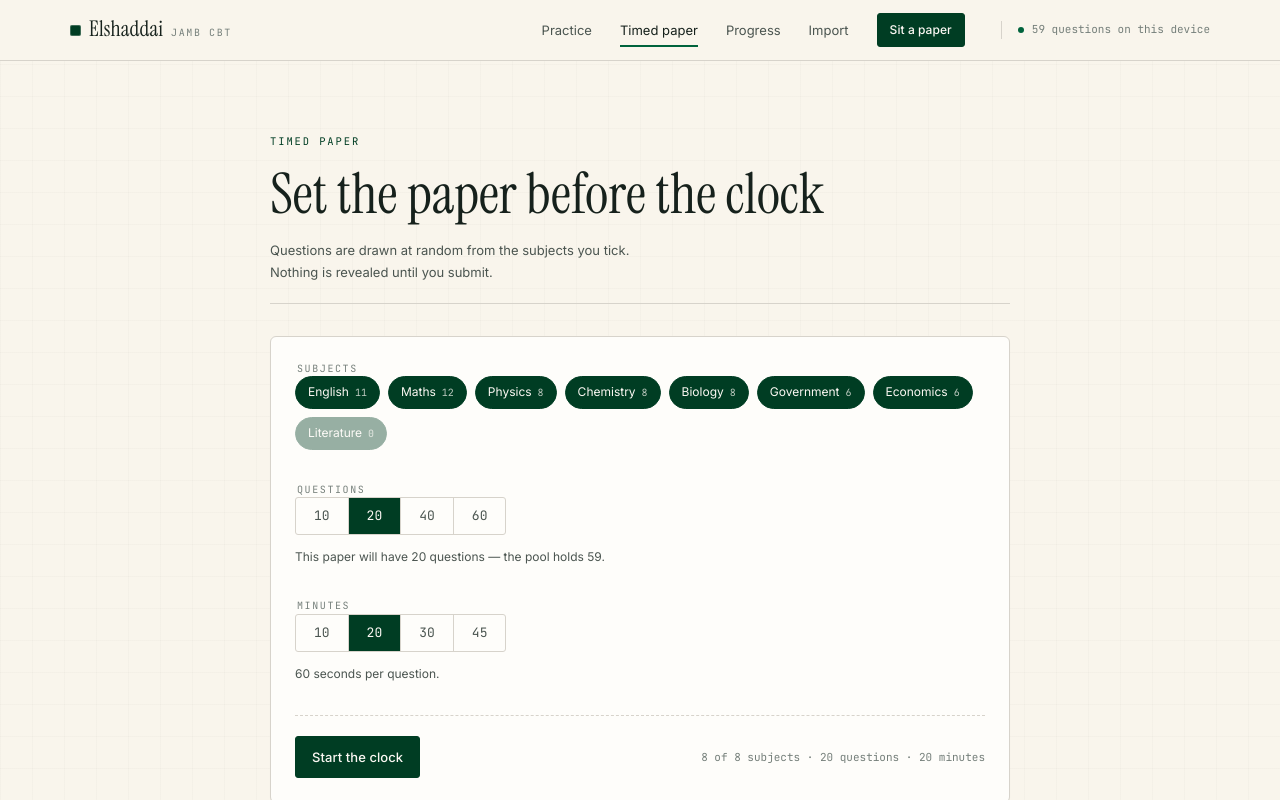
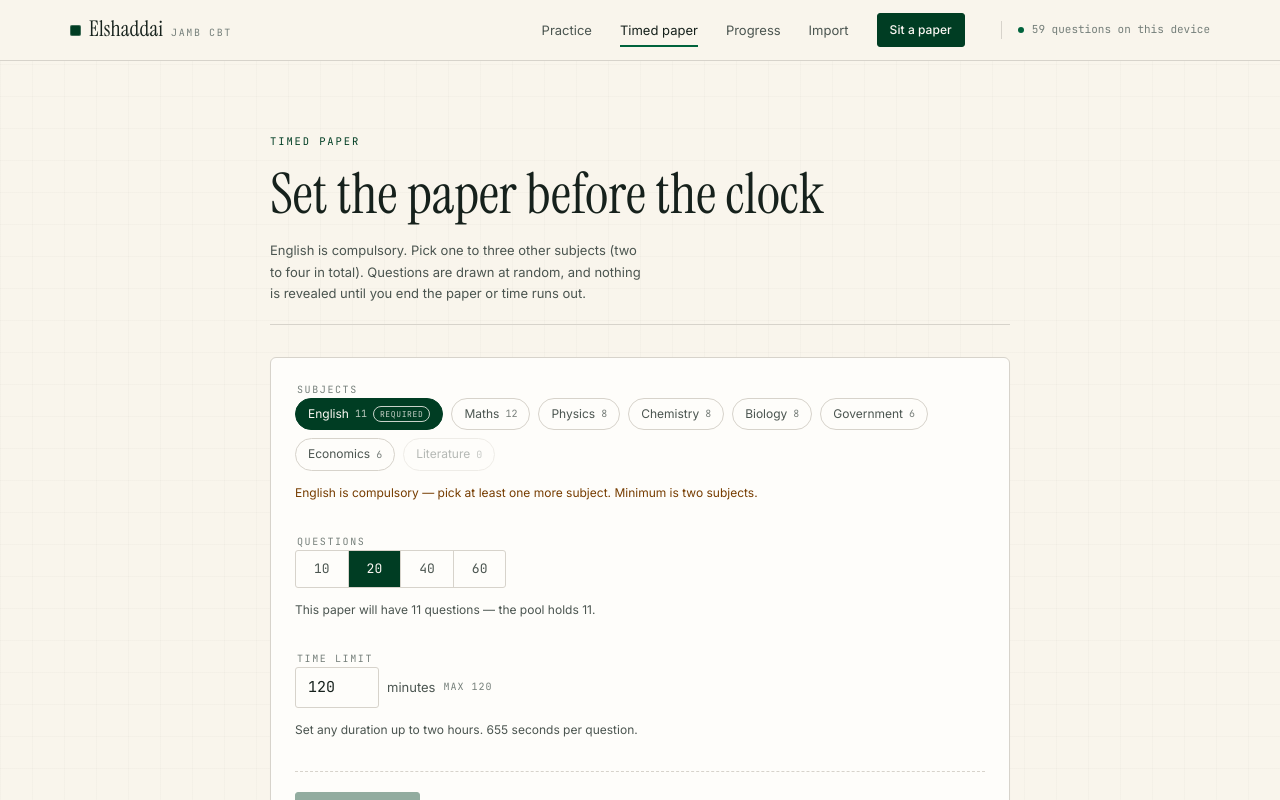
Before and after one commit to Livelove12/elshaddai, a React (Vite) app: page / in a window 1280 px wide. Both pictures are taken after a click on the button "Set up a timed paper". Shown: the top 800 px of the page. Built offline with nearby package versions, Linux system fonts and the light colour scheme.

Commit message:
Enforce JAMB-style subject rules and custom exam time

```diff
--- a/src/components/Exam.tsx
+++ b/src/components/Exam.tsx
@@ -13,7 +13,44 @@ interface Outcome extends SessionRecord {
 }
 
 const COUNT_CHOICES = [10, 20, 40, 60];
-const MINUTE_CHOICES = [10, 20, 30, 45];
+const MIN_SUBJECTS = 2;
+const MAX_SUBJECTS = 4;
+const MAX_MINUTES = 120;
+
+function clampMinutes(raw: string): number {
+  if (!raw.trim()) return MAX_MINUTES;
+  const value = Math.round(Number(raw));
+  if (!Number.isFinite(value) || value < 1) return 1;
+  return Math.min(MAX_MINUTES, value);
+}
+
+function drawPaper(pool: Question[], subjectIds: SubjectId[], count: number): Question[] {
+  const target = Math.min(count, pool.length);
+  if (target === 0) return [];
+
+  const buckets = subjectIds
+    .map((id) => ({ id, items: shuffle(pool.filter((question) => question.subject === id)) }))
+    .filter((bucket) => bucket.items.length > 0);
+  if (buckets.length === 0) return [];
+
+  const base = Math.floor(target / buckets.length);
+  let extra = target - base * buckets.length;
+  const picked: Question[] = [];
+
+  for (const bucket of shuffle(buckets)) {
+    const quota = base + (extra > 0 ? 1 : 0);
+    if (extra > 0) extra -= 1;
+    picked.push(...bucket.items.slice(0, Math.min(quota, bucket.items.length)));
+  }
+
+  if (picked.length < target) {
+    const used = new Set(picked.map((question) => question.id));
+    const rest = shuffle(pool.filter((question) => !used.has(question.id)));
+    picked.push(...rest.slice(0, target - picked.length));
+  }
+
+  return shuffle(picked);
+}
 
 interface ExamProps {
   questions: Question[];
@@ -22,9 +59,10 @@ interface ExamProps {
 
 export function Exam({ questions, onSession }: ExamProps) {
   const [phase, setPhase] = useState<Phase>('setup');
-  const [subjectIds, setSubjectIds] = useState<SubjectId[]>(() => SUBJECTS.map((subject) => subject.id));
+  const [subjectIds, setSubjectIds] = useState<SubjectId[]>(['english']);
   const [count, setCount] = useState(20);
-  const [minutes, setMinutes] = useState(20);
+  const [minutesDraft, setMinutesDraft] = useState(String(MAX_MINUTES));
+  const minutes = clampMinutes(minutesDraft);
 
   const [paper, setPaper] = useState<Question[]>([]);
   const [answers, setAnswers] = useState<Record<string, OptionKey>>({});
@@ -41,13 +79,21 @@ export function Exam({ questions, onSession }: ExamProps) {
     [questions, subjectIds],
   );
   const paperSize = Math.min(count, pool.length);
+  const englishAvailable = questions.filter((question) => question.subject === 'english').length;
+  const atSubjectLimit = subjectIds.length >= MAX_SUBJECTS;
+  const canStart =
+    pool.length > 0 &&
+    subjectIds.length >= MIN_SUBJECTS &&
+    subjectIds.includes('english') &&
+    englishAvailable > 0;
   const current = paper[index];
   const answeredCount = paper.reduce((total, question) => total + (answers[question.id] ? 1 : 0), 0);
 
   const start = useCallback(() => {
-    if (pool.length === 0) return;
+    if (pool.length === 0 || subjectIds.length < MIN_SUBJECTS || !subjectIds.includes('english')) return;
     finished.current = false;
-    setPaper(shuffle(pool).slice(0, Math.min(count, pool.length)));
+    setMinutesDraft(String(minutes));
+    setPaper(drawPaper(pool, subjectIds, count));
     setAnswers({});
     setFlags([]);
     setIndex(0);
@@ -55,7 +101,7 @@ export function Exam({ questions, onSession }: ExamProps) {
     setRemaining(minutes * 60);
     setDeadline(Date.now() + minutes * 60 * 1000);
     setPhase('running');
-  }, [count, minutes, pool]);
+  }, [count, minutes, pool, subjectIds]);
 
   const finish = useCallback(
     (timedOut: boolean) => {
@@ -106,7 +152,12 @@ export function Exam({ questions, onSession }: ExamProps) {
   }, [phase, deadline, remaining, finish]);
 
   const toggleSubject = (id: SubjectId) => {
-    setSubjectIds((value) => (value.includes(id) ? value.filter((item) => item !== id) : [...value, id]));
+    if (id === 'english') return;
+    setSubjectIds((value) => {
+      if (value.includes(id)) return value.filter((item) => item !== id);
+      if (value.length >= MAX_SUBJECTS) return value;
+      return [...value, id];
+    });
   };
 
   const choose = (key: OptionKey) => {
@@ -123,7 +174,8 @@ export function Exam({ questions, onSession }: ExamProps) {
             <p className="eyebrow">Timed paper</p>
             <h1 className="page-title">Set the paper before the clock</h1>
             <p className="page-note">
-              Questions are drawn at random from the subjects you tick. Nothing is revealed until you submit.
+              English is compulsory. Pick one to three other subjects (two to four in total). Questions are drawn
+              at random, and nothing is revealed until you end the paper or time runs out.
             </p>
           </header>
 
@@ -134,21 +186,35 @@ export function Exam({ questions, onSession }: ExamProps) {
                 {SUBJECTS.map((subject) => {
                   const available = questions.filter((question) => question.subject === subject.id).length;
                   const active = subjectIds.includes(subject.id);
+                  const locked = subject.id === 'english';
+                  const blocked = available === 0 || (locked && available > 0) || (!active && atSubjectLimit);
                   return (
                     <button
                       key={subject.id}
                       type="button"
-                      className={`chip ${active ? 'is-active' : ''}`}
+                      className={`chip ${active ? 'is-active' : ''} ${locked && available > 0 ? 'is-locked' : ''}`}
                       aria-pressed={active}
-                      disabled={available === 0}
+                      aria-disabled={locked || undefined}
+                      disabled={blocked}
                       onClick={() => toggleSubject(subject.id)}
                     >
                       {subject.short} <span className="chip-count">{available}</span>
+                      {locked ? <span className="chip-lock">Required</span> : null}
                     </button>
                   );
                 })}
               </div>
-              {subjectIds.length === 0 ? <p className="hint hint-warn">Tick at least one subject.</p> : null}
+              {subjectIds.length < MIN_SUBJECTS ? (
+                <p className="hint hint-warn">
+                  English is compulsory — pick at least one more subject. Minimum is two subjects.
+                </p>
+              ) : null}
+              {atSubjectLimit ? (
+                <p className="hint">Maximum of four subjects including English. Untick one to swap.</p>
+              ) : null}
+              {englishAvailable === 0 ? (
+                <p className="hint hint-bad">No English questions are loaded. Import the English paper before starting.</p>
+              ) : null}
             </fieldset>
 
             <fieldset className="fieldset">
@@ -174,31 +240,37 @@ export function Exam({ questions, onSession }: ExamProps) {
             </fieldset>
 
             <fieldset className="fieldset">
-              <legend className="legend">Minutes</legend>
-              <div className="segmented">
-                {MINUTE_CHOICES.map((choice) => (
-                  <button
-                    key={choice}
-                    type="button"
-                    className={`segment ${minutes === choice ? 'is-active' : ''}`}
-                    aria-pressed={minutes === choice}
-                    onClick={() => setMinutes(choice)}
-                  >
-                    {choice}
-                  </button>
-                ))}
+              <legend className="legend">Time limit</legend>
+              <div className="duration-field">
+                <input
+                  id="exam-minutes"
+                  type="text"
+                  inputMode="numeric"
+                  pattern="[0-9]*"
+                  autoComplete="off"
+                  value={minutesDraft}
+                  onChange={(event) => {
+                    const digits = event.target.value.replace(/\D/g, '').slice(0, 3);
+                    setMinutesDraft(digits === '' ? '' : String(Math.min(MAX_MINUTES, Number(digits))));
+                  }}
+                  onBlur={() => setMinutesDraft(String(minutes))}
+                  aria-describedby="exam-minutes-hint"
+                />
+                <span className="duration-unit">minutes</span>
+                <span className="duration-max">max {MAX_MINUTES}</span>
               </div>
-              <p className="hint">
+              <p className="hint" id="exam-minutes-hint">
+                Set any duration up to two hours.{' '}
                 {paperSize > 0 ? `${Math.round((minutes * 60) / paperSize)} seconds per question.` : '—'}
               </p>
             </fieldset>
 
             <div className="setup-foot">
-              <button type="button" className="btn btn-primary" onClick={start} disabled={pool.length === 0}>
+              <button type="button" className="btn btn-primary" onClick={start} disabled={!canStart}>
                 Start the clock
               </button>
               <p className="setup-meta">
-                {subjectIds.length} of {SUBJECTS.length} subjects · {plural(paperSize, 'question')} · {minutes} minutes
+                {subjectIds.length} subjects · {plural(paperSize, 'question')} · {minutes} minutes
               </p>
             </div>
           </div>
@@ -215,7 +287,7 @@ export function Exam({ questions, onSession }: ExamProps) {
       <section className="section">
         <div className="wrap">
           <header className="page-head page-head-stack">
-            <p className="eyebrow">{outcome.timedOut ? 'Time ran out' : 'Submitted'}</p>
+            <p className="eyebrow">{outcome.timedOut ? 'Time ran out' : 'Exam ended'}</p>
             <h1 className="page-title">Result</h1>
           </header>
 
@@ -349,7 +421,7 @@ export function Exam({ questions, onSession }: ExamProps) {
             {answeredCount} of {paper.length} answered
           </p>
           <button type="button" className="btn btn-primary btn-sm" onClick={() => setConfirmOpen(true)}>
-            Submit paper
+            End exam
           </button>
         </div>
         <div className="wrap">
@@ -431,15 +503,15 @@ export function Exam({ questions, onSession }: ExamProps) {
 
       <Modal
         open={confirmOpen}
-        title="Submit this paper?"
-        confirmLabel="Submit"
+        title="End this exam?"
+        confirmLabel="End exam"
         onConfirm={() => finish(false)}
         onClose={() => setConfirmOpen(false)}
       >
         <p>
           {paper.length - answeredCount === 0
-            ? 'Every question has an answer.'
-            : `${plural(paper.length - answeredCount, 'question')} left unanswered. Blank answers score zero.`}
+            ? 'Every question has an answer. You will see your score and the explanations next.'
+            : `${plural(paper.length - answeredCount, 'question')} left unanswered. Blank answers score zero. You will see your score next.`}
         </p>
       </Modal>
     </section>
--- a/src/lib/utils.ts
+++ b/src/lib/utils.ts
@@ -9,8 +9,12 @@ export function shuffle<T>(items: readonly T[], random: () => number = Math.rand
 
 export function formatClock(totalSeconds: number): string {
   const safe = Math.max(0, Math.floor(totalSeconds));
-  const minutes = Math.floor(safe / 60);
+  const hours = Math.floor(safe / 3600);
+  const minutes = Math.floor((safe % 3600) / 60);
   const seconds = safe % 60;
+  if (hours > 0) {
+    return `${hours}:${String(minutes).padStart(2, '0')}:${String(seconds).padStart(2, '0')}`;
+  }
   return `${String(minutes).padStart(2, '0')}:${String(seconds).padStart(2, '0')}`;
 }
 
--- a/src/styles/app.css
+++ b/src/styles/app.css
@@ -373,6 +373,62 @@ select {
   cursor: not-allowed;
 }
 
+.chip.is-locked:disabled {
+  opacity: 1;
+  cursor: default;
+}
+
+.chip-lock {
+  padding: 1px 6px;
+  border: 1px solid currentColor;
+  border-radius: 999px;
+  font-family: var(--font-mono);
+  font-size: 8px;
+  letter-spacing: 0.08em;
+  text-transform: uppercase;
+  opacity: 0.8;
+}
+
+.duration-field {
+  display: flex;
+  flex-wrap: wrap;
+  align-items: center;
+  gap: var(--space-2);
+}
+
+.duration-field input {
+  width: 84px;
+  padding: 8px 12px;
+  border: 1px solid var(--line);
+  border-radius: var(--radius-sm);
+  background: var(--paper-raised);
+  font-family: var(--font-mono);
+  font-size: 0.9375rem;
+  color: var(--ink);
+}
+
+.duration-field input:hover {
+  border-color: var(--line-strong);
+}
+
+.duration-field input:focus-visible {
+  outline: 2px solid var(--green-deep);
+  outline-offset: 2px;
+}
+
+.duration-unit {
+  font-size: 0.8125rem;
+  color: var(--ink-mid);
+}
+
+.duration-max {
+  font-family: var(--font-mono);
+  font-size: 10px;
+  letter-spacing: 0.1em;
+  text-transform: uppercase;
+  color: var(--ink-soft);
+}
+
 .segmented {
   display: inline-flex;
   justify-self: start;
```
Also changed, not shown: src/components/Home.tsx (+4 -4 lines), 1 other file (tests, documents, lock files or other folders).
